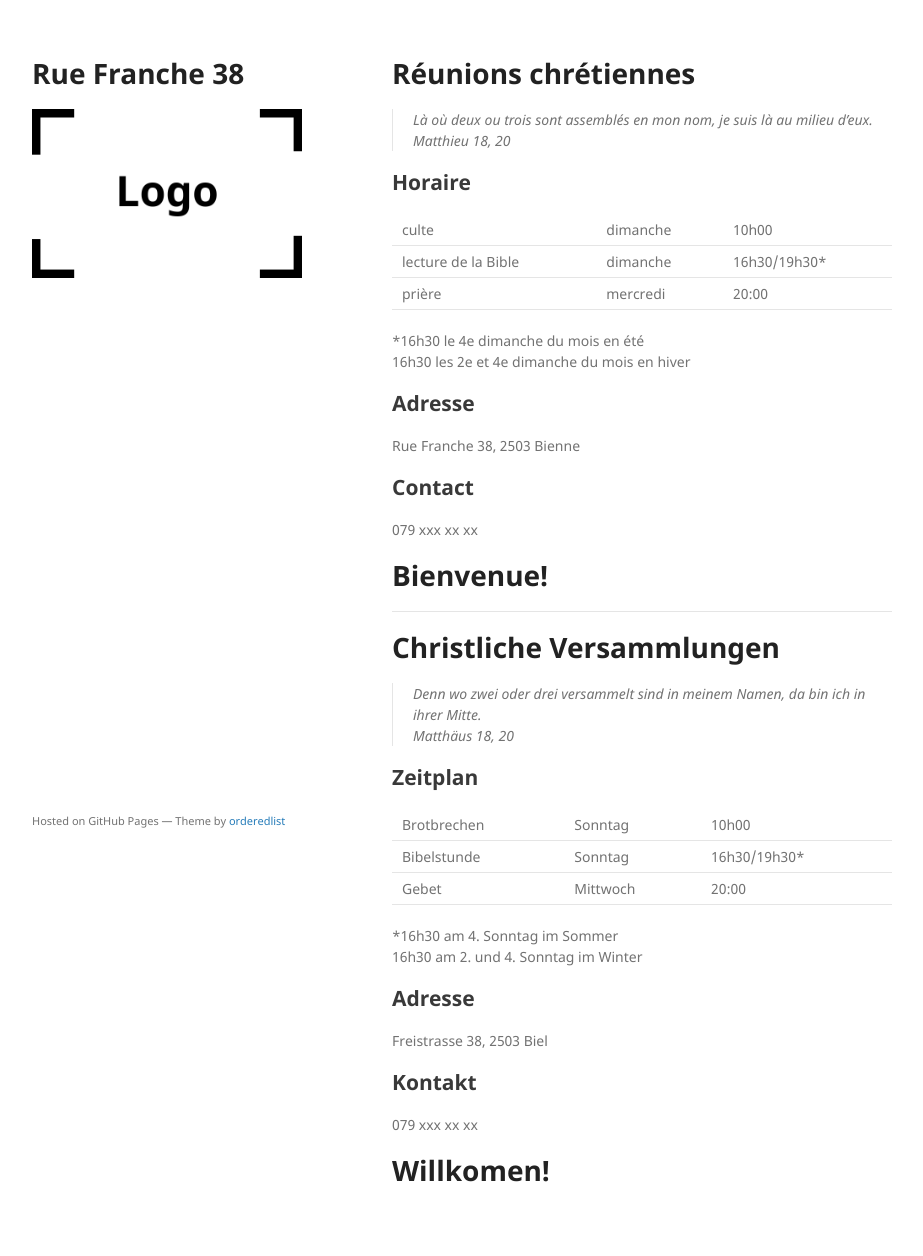
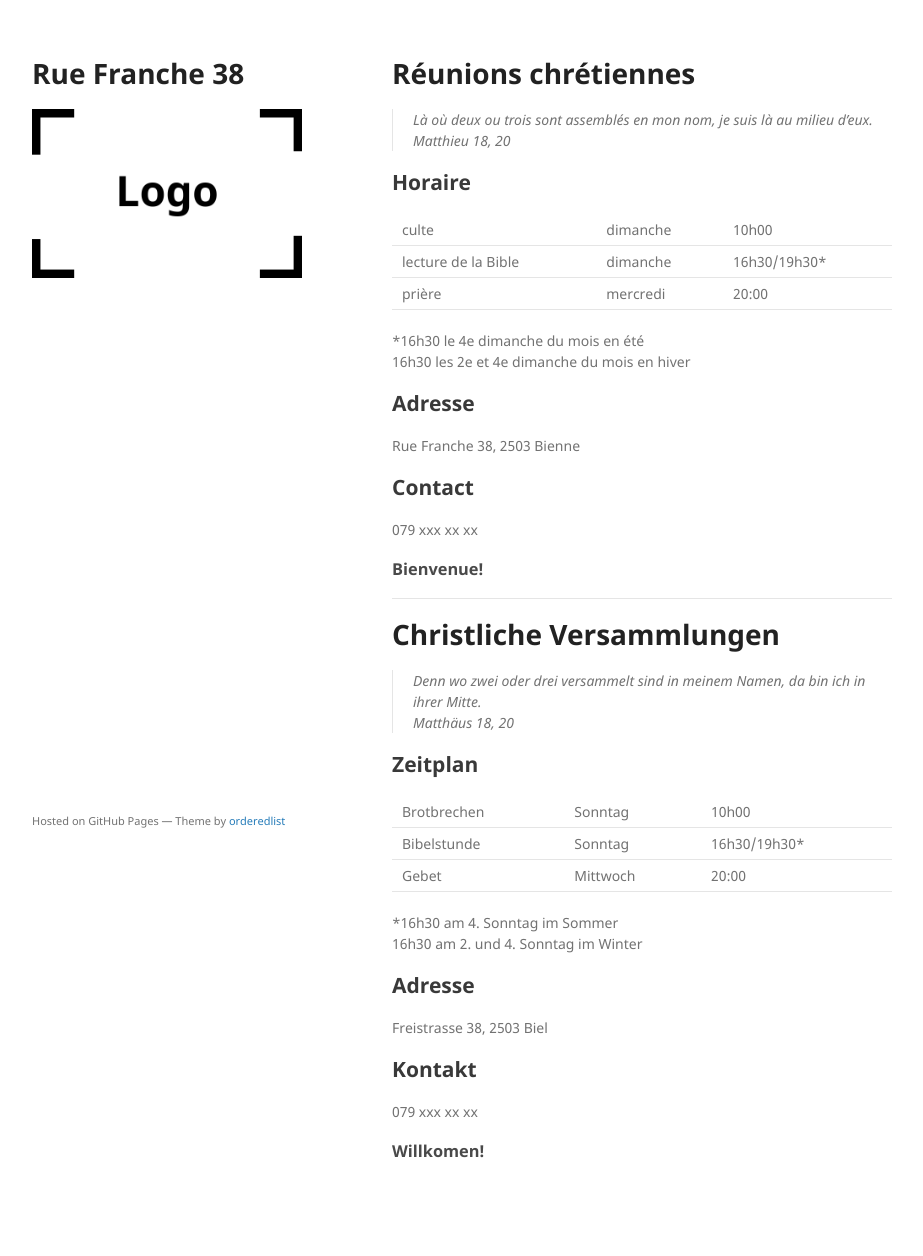
Before and after one commit to gitjo7265/rf38, a Jekyll site: the page built from index.md, in a window 1280 px wide. Shown: the whole page, without its empty margins (178-1101 px from the left). Built offline with Jekyll 4.4.1, drawn with Linux system fonts in a browser that asks for light colours; our own code applies the rules of GitHub Pages for plain Markdown files; after the commit the page ends 1230 px from its top, so only the background shows below that.

```diff
--- a/index.md
+++ b/index.md
@@ -24,7 +24,7 @@ Rue Franche 38, 2503 Bienne
 ## Contact
 079 xxx xx xx
 
-# Bienvenue!
+### Bienvenue!
 
 * * *
 
@@ -50,4 +50,4 @@ Freistrasse 38, 2503 Biel
 ## Kontakt
 079 xxx xx xx
 
-# Willkomen!
+### Willkomen!
```
